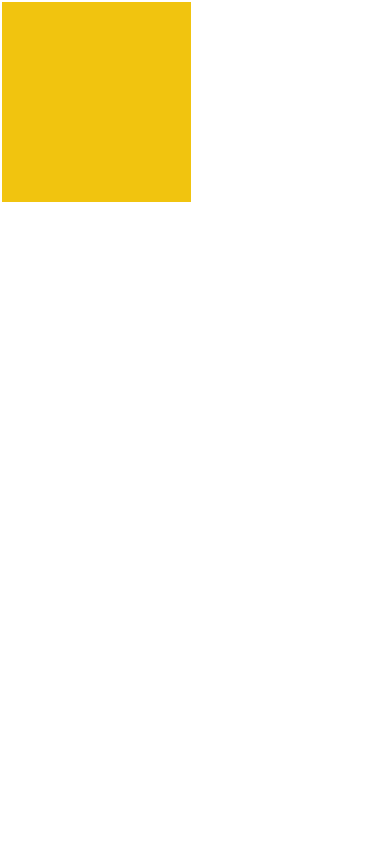
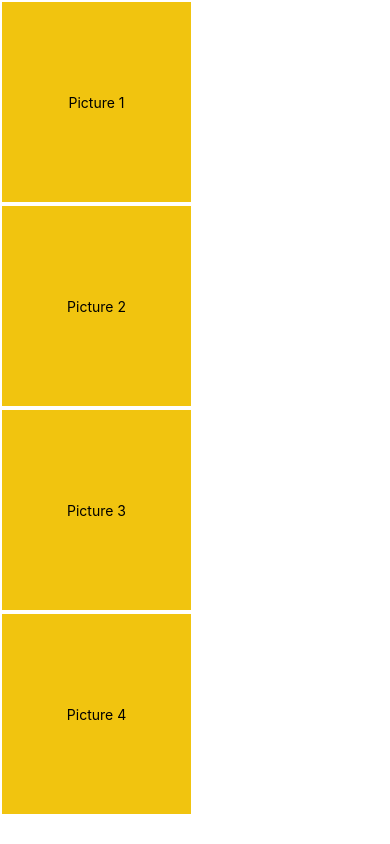
Before and after one commit to jaredsbt/GardenofRosas, a React Native app: screen / in a window 390 px wide. Built offline with nearby package versions, Linux system fonts and the light colour scheme.

Commit message:
ScrollView is the new main parent, with a 4x4 grid layout

```diff
--- a/App.js
+++ b/App.js
@@ -52,7 +52,10 @@ export default function App() {
 
   return (
     <ScrollView style = {styles.scrollContainer}>
-      <View style = {styles.box}><Text></Text></View>
+      <View style = {styles.box}><Text>Picture 1</Text></View>
+      <View style = {styles.box}><Text>Picture 2</Text></View>
+      <View style = {styles.box}><Text>Picture 3</Text></View>
+      <View style = {styles.box}><Text>Picture 4</Text></View>
     </ScrollView>
 
     // <View>
```
